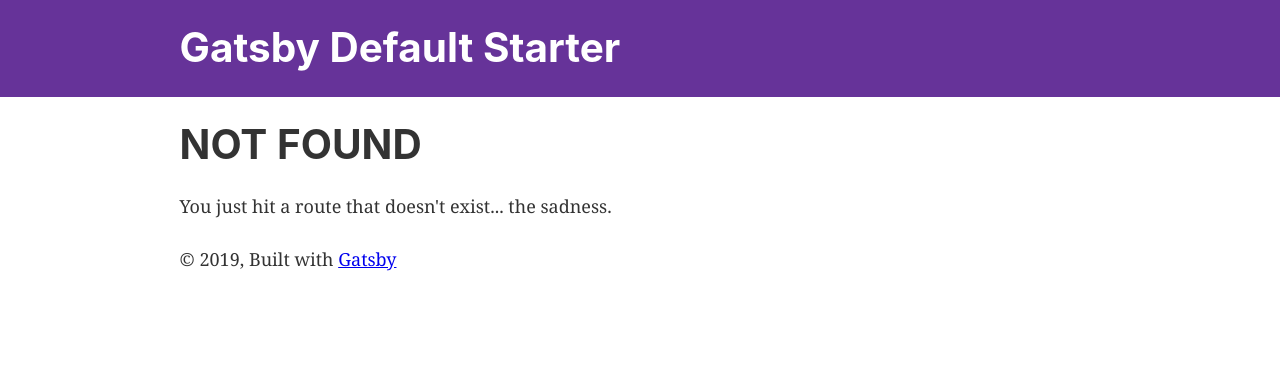
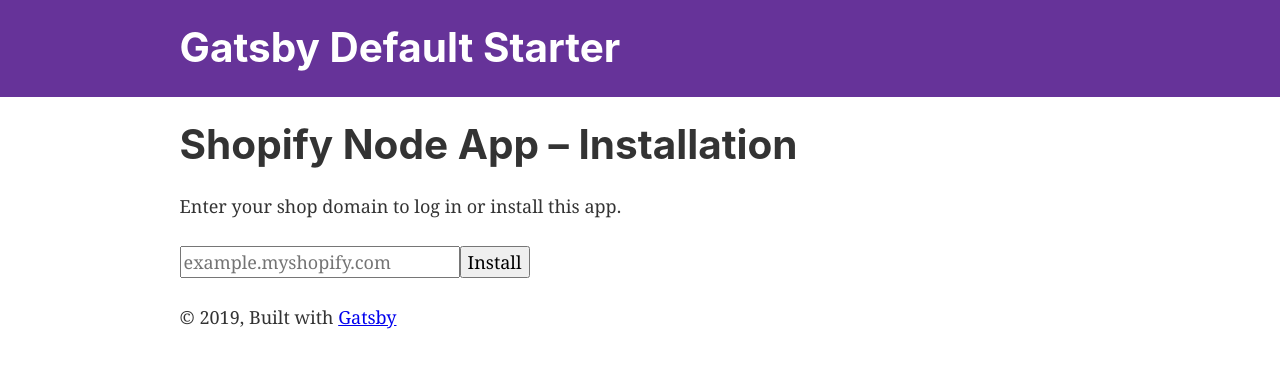
Before and after one commit to gil--/gatsby-starter-shopify-app-2, a Gatsby site: page /install in a window 1280 px wide. Before the commit this address had no page. Built offline with nearby package versions, Linux system fonts and the light colour scheme; Gatsby itself is replaced by a stand-in of ours.

Commit message:
Redirect to install page when no auth token
This is placeholder logic until cookie logic is added for auth

```diff
--- a/src/pages/index.js
+++ b/src/pages/index.js
@@ -4,10 +4,13 @@ import { Link } from 'gatsby'
 import Layout from '../components/layout'
 import Image from '../components/image'
 import SEO from '../components/seo'
+import AuthWrapper from '../components/auth'
 
 const IndexPage = () => (
+  <AuthWrapper>
     <Layout>
       <SEO title="Home" keywords={[`gatsby`, `application`, `react`]} />
+      <div>
         <h1>Hi people</h1>
         <p>Welcome to your new Gatsby site.</p>
         <p>Now go build something great.</p>
@@ -15,7 +18,9 @@ const IndexPage = () => (
           <Image />
         </div>
         <Link to="/page-2/">Go to page 2</Link>
+      </div>
     </Layout>
+  </AuthWrapper>
 )
 
 export default IndexPage
--- /dev/null
+++ b/src/pages/install.js
@@ -0,0 +1,27 @@
+import React from 'react'
+
+import Layout from '../components/layout'
+import SEO from '../components/seo'
+
+const LoginPage = () => (
+    <Layout>
+        <SEO title="Home" keywords={[`gatsby`, `application`, `react`]} />
+        <div class="container">
+            <header>
+                <h1>Shopify Node App – Installation</h1>
+                <p class="subhead">
+                    <label for="shop">Enter your shop domain to log in or install this app.</label>
+                </p>
+            </header>
+
+            <div class="container__form">
+                <form method="GET" action="/.netlify/functions/auth">
+                    <input type="text" name="shop" id="shop" placeholder="example.myshopify.com" />
+                    <button type="submit">Install</button>
+                </form>
+            </div>
+        </div>
+    </Layout>
+)
+
+export default LoginPage
```
Also changed, not shown: src/components/auth.js (added, +16 -0 lines). Lines whose indentation alone changed are shown as unchanged.
